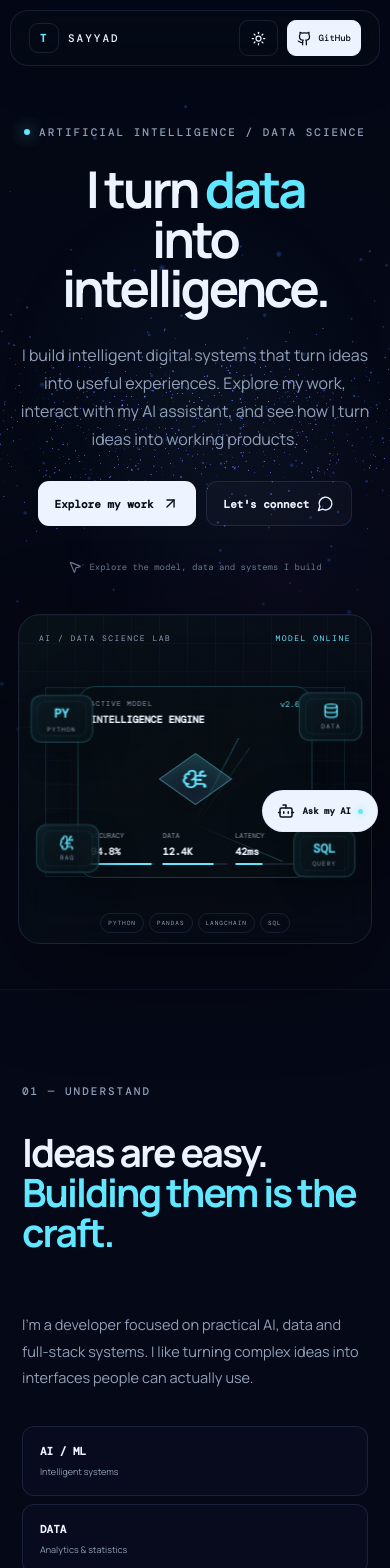
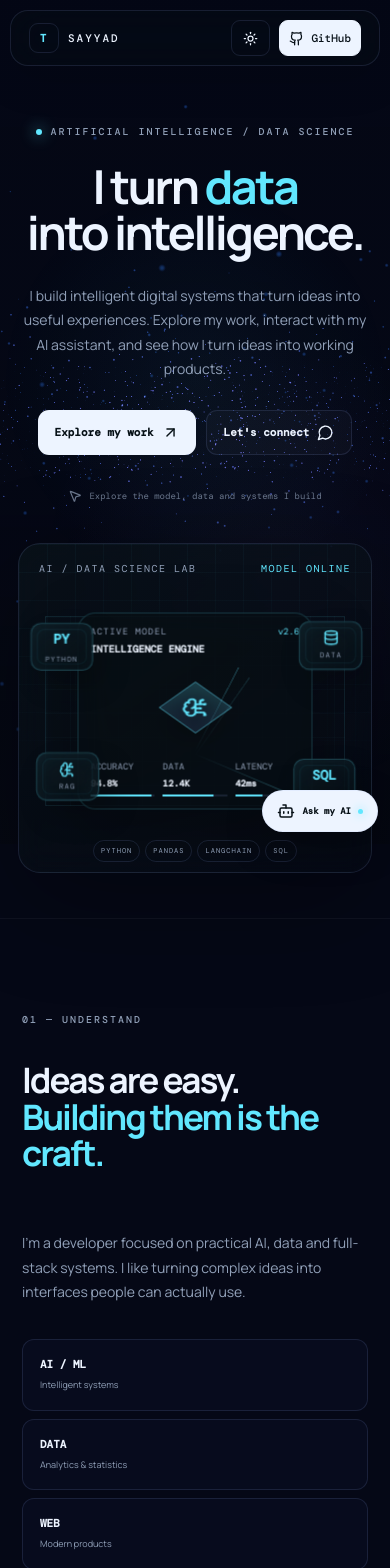
Before and after one commit to tshamshuddinsayyad/portfolio, a React (Vite) app: page / in a window 390 px wide. Shown: the top 1568 px of the page. Built offline with nearby package versions, Linux system fonts and the light colour scheme.

Commit message:
Normalize typography and strengthen cursor border lighting

```diff
--- a/src/styles.css
+++ b/src/styles.css
@@ -245,3 +245,46 @@ footer{position:relative;z-index:5;max-width:1180px;margin:auto;padding:28px;col
   .learning-cards article{min-height:170px;padding:22px}
   .contact-box{padding:38px 26px}
 }
+
+/* Final typography normalization */
+body{font-size:15px;line-height:1.65}
+h1{font-size:clamp(52px,7vw,86px)!important;line-height:.98!important;letter-spacing:-3.5px!important}
+h2,.section h2{font-size:clamp(38px,5vw,58px)!important;line-height:1.05!important;letter-spacing:-2px!important}
+h3,.project-card h3{font-size:22px!important;line-height:1.25!important}
+p,.section p,.project-card p,.contact-box p{font-size:15px!important;line-height:1.75!important}
+.eyebrow,.section-label,.lab-top,.lab-bottom{font-size:10px!important;line-height:1.4}
+.navlinks{font-size:11px!important}
+.primary,.secondary,.nav-cta{font-size:11px!important}
+.skill-row b{font-size:15px!important}
+.skill-row span,.language-bar span{font-size:12px!important}
+.language-bar i{font-size:11px!important}
+.learning-cards article span{font-size:12px!important}
+.learning-cards article h3{font-size:20px!important}
+.model-head b{font-size:10px!important}
+.model-head small,.model-head>span,.model-metrics span,.model-metrics b{font-size:9px!important}
+.float-3d span{font-size:7px!important}
+.float-3d b{font-size:13px!important}
+.lab-bottom span{font-size:7px!important}
+@media(max-width:760px){
+  h1{font-size:clamp(42px,12vw,64px)!important;letter-spacing:-2.5px!important}
+  h2,.section h2{font-size:clamp(34px,9vw,48px)!important}
+  h3,.project-card h3{font-size:20px!important}
+  p,.section p,.project-card p,.contact-box p{font-size:14px!important}
+}
+
+/* Visible cursor-reactive colored border reflection */
+.project-card:after,.skill-group:after,.learning-cards article:after,.contact-box:after,.language-bar:after,.mini-stats > div:after{
+  opacity:0;
+  transition:opacity .18s ease,filter .18s ease;
+  filter:blur(.2px);
+}
+.project-card:hover:after,.skill-group:hover:after,.learning-cards article:hover:after,.contact-box:hover:after,.language-bar:hover:after,.mini-stats > div:hover:after{
+  opacity:1;
+}
+.project-card:hover,.skill-group:hover,.learning-cards article:hover,.contact-box:hover,.language-bar:hover,.mini-stats > div:hover{
+  box-shadow:
+    0 18px 55px rgba(0,0,0,.18),
+    0 0 0 1px rgba(88,218,255,.22),
+    0 0 24px rgba(88,218,255,.10),
+    inset 0 0 24px rgba(167,137,255,.035);
+}
```
